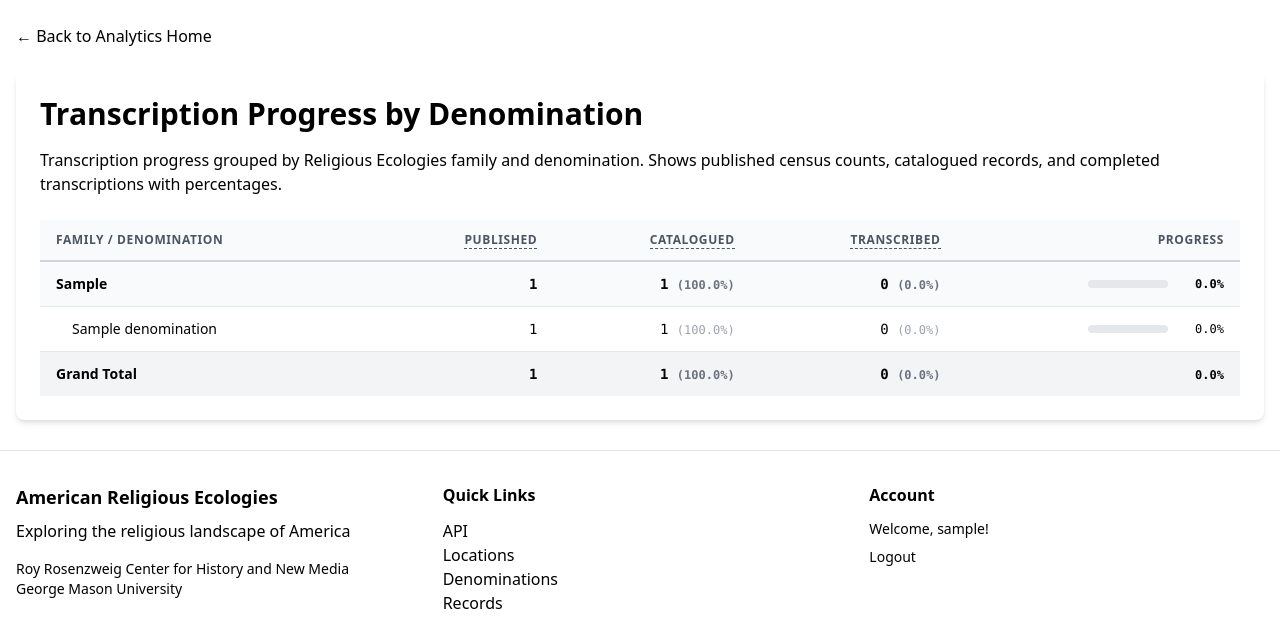
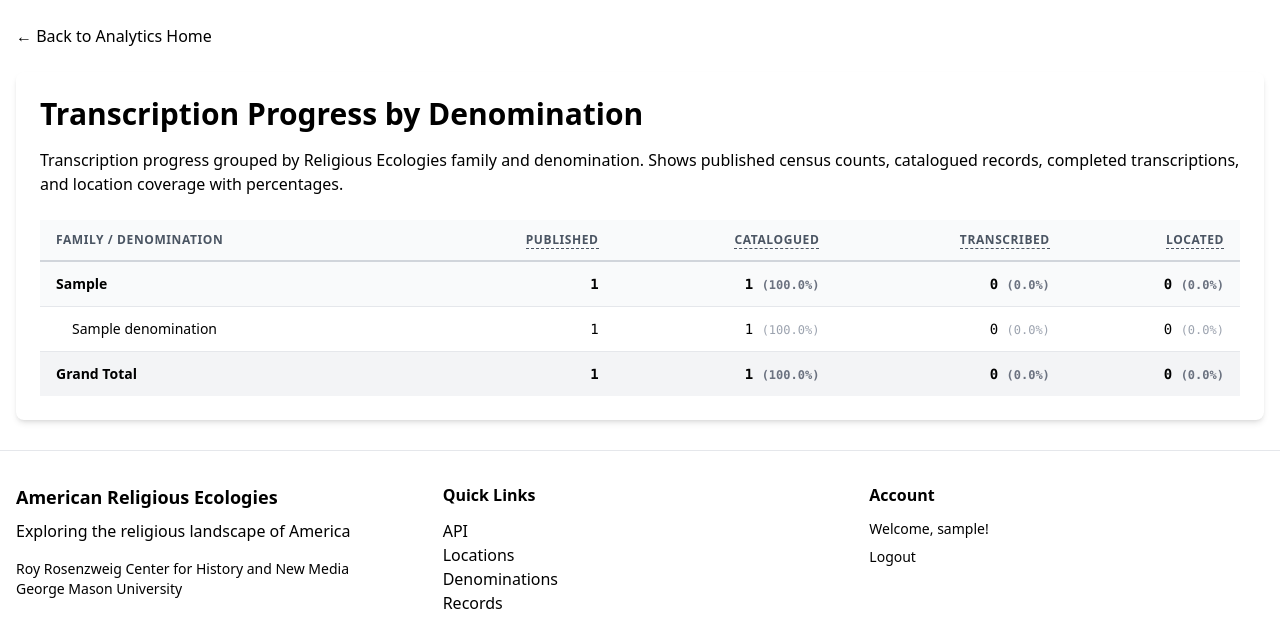
Before and after one commit to chnm/relec-django, a Django app: page /analytics/analysis/transcription-progress/ in a window 1280 px wide. Shown: the part 56-692 px from the top of the page. Run offline with Django 5.2, Linux system fonts and the light colour scheme; a user stored in the database is signed in; tables that the repository leaves empty hold one stand-in row (values such as "Sample post"); data that the repository does not hold is empty; parts of the project's set-up code (start-up, migrations or seed data) failed here and were passed over; some libraries are stand-ins or nearby versions; some web fonts are replaced.

Commit message:
feat(analytics): replace progress bar with located column in transcription table
Drop the Progress column and add a Located column showing records
with a USGS populated place / geographic ID, with percentage of
published count.

Refs #78

Co-Authored-By: Claude Opus 4.6 (1M context) <noreply@anthropic.com>

```diff
--- a/analytics/views.py
+++ b/analytics/views.py
@@ -266,7 +266,7 @@ def transcription_progress(request):
 
     from django.db.models import IntegerField, OuterRef
 
-    # Subqueries for catalogued (in database) and transcribed (approved) counts
+    # Subqueries for catalogued (in database), transcribed (approved), and located counts
     body_count = (
         ReligiousBody.objects.filter(denomination=OuterRef("pk"))
         .order_by()
@@ -284,6 +284,16 @@ def transcription_progress(request):
         .annotate(c=Count("*"))
         .values("c")
     )
+    located_count = (
+        ReligiousBody.objects.filter(
+            denomination=OuterRef("pk"),
+            census_record__populated_place__isnull=False,
+        )
+        .order_by()
+        .values("denomination")
+        .annotate(c=Count("*"))
+        .values("c")
+    )
 
     denominations = (
         Denomination.objects.annotate(
@@ -292,6 +302,9 @@ def transcription_progress(request):
             ),
             total_transcribed=Coalesce(
                 Subquery(approved_count, output_field=IntegerField()), 0
+            ),
+            total_located=Coalesce(
+                Subquery(located_count, output_field=IntegerField()), 0
             ),
         )
         .filter(published_churches_count__isnull=False, published_churches_count__gt=0)
@@ -304,6 +317,7 @@ def transcription_progress(request):
         pub = denom.published_churches_count or 0
         denom.pct_catalogued = round(denom.total_catalogued / pub * 100, 1) if pub else 0
         denom.pct_transcribed = round(denom.total_transcribed / pub * 100, 1) if pub else 0
+        denom.pct_located = round(denom.total_located / pub * 100, 1) if pub else 0
         denom_list.append(denom)
 
     # Group denominations by family_relec for the template
@@ -316,28 +330,34 @@ def transcription_progress(request):
                 "total_published": 0,
                 "total_catalogued": 0,
                 "total_transcribed": 0,
+                "total_located": 0,
             }
         families[family]["denominations"].append(denom)
         families[family]["total_published"] += denom.published_churches_count or 0
         families[family]["total_catalogued"] += denom.total_catalogued
         families[family]["total_transcribed"] += denom.total_transcribed
+        families[family]["total_located"] += denom.total_located
 
     # Compute family-level percentages
     for family in families.values():
         pub = family["total_published"]
         family["pct_catalogued"] = round(family["total_catalogued"] / pub * 100, 1) if pub else 0
         family["pct_transcribed"] = round(family["total_transcribed"] / pub * 100, 1) if pub else 0
+        family["pct_located"] = round(family["total_located"] / pub * 100, 1) if pub else 0
 
     # Compute grand totals
     grand_published = sum(f["total_published"] for f in families.values())
     grand_catalogued = sum(f["total_catalogued"] for f in families.values())
     grand_transcribed = sum(f["total_transcribed"] for f in families.values())
+    grand_located = sum(f["total_located"] for f in families.values())
     totals = {
         "grand_published": grand_published,
         "grand_catalogued": grand_catalogued,
         "grand_transcribed": grand_transcribed,
+        "grand_located": grand_located,
         "pct_catalogued": round(grand_catalogued / grand_published * 100, 1) if grand_published else 0,
         "pct_transcribed": round(grand_transcribed / grand_published * 100, 1) if grand_published else 0,
+        "pct_located": round(grand_located / grand_published * 100, 1) if grand_published else 0,
     }
 
     context = {
--- a/templates/analytics/transcription_progress.html
+++ b/templates/analytics/transcription_progress.html
@@ -43,7 +43,7 @@
             <h1 class="text-3xl font-heading font-bold text-content-primary mb-4">{{ title }}</h1>
             <p class="text-content-secondary mb-6">
                 Transcription progress grouped by Religious Ecologies family and denomination. Shows published
-                census counts, catalogued records, and completed transcriptions with percentages.
+                census counts, catalogued records, completed transcriptions, and location coverage with percentages.
             </p>
 
             {% if families %}
@@ -67,7 +67,11 @@
                                         <span class="tooltip-text">Fully transcribed and approved records (% of published)</span>
                                     </span>
                                 </th>
-                                <th class="px-4 py-3 text-right text-xs font-semibold text-gray-600 uppercase tracking-wider">Progress</th>
+                                <th class="px-4 py-3 text-right text-xs font-semibold text-gray-600 uppercase tracking-wider relative">
+                                    <span class="tooltip-header">Located
+                                        <span class="tooltip-text">Records with a USGS populated place / geographic ID (% of published)</span>
+                                    </span>
+                                </th>
                             </tr>
                         </thead>
                         <tbody class="bg-white divide-y divide-gray-200">
@@ -88,17 +92,9 @@
                                         {{ family.total_transcribed|intcomma }}
                                         <span class="text-xs text-gray-500">({{ family.pct_transcribed }}%)</span>
                                     </td>
-                                    <td class="px-4 py-3 text-sm text-right">
-                                        {% if family.total_published > 0 %}
-                                            <div class="flex items-center justify-end gap-2">
-                                                <div class="w-20 bg-gray-200 rounded-full h-2">
-                                                    <div class="bg-religious-primary h-2 rounded-full" style="width: {{ family.pct_transcribed }}%"></div>
-                                                </div>
-                                                <span class="text-content-primary text-xs font-bold font-mono w-12 text-right">{{ family.pct_transcribed }}%</span>
-                                            </div>
-                                        {% else %}
-                                            <span class="text-gray-400">—</span>
-                                        {% endif %}
+                                    <td class="px-4 py-3 text-sm text-right font-bold text-content-primary font-mono whitespace-nowrap">
+                                        {{ family.total_located|intcomma }}
+                                        <span class="text-xs text-gray-500">({{ family.pct_located }}%)</span>
                                     </td>
                                 </tr>
                                 {# Denomination rows under this family #}
@@ -118,17 +114,9 @@
                                             {{ denom.total_transcribed|default:"0"|intcomma }}
                                             <span class="text-xs text-gray-400">({{ denom.pct_transcribed }}%)</span>
                                         </td>
-                                        <td class="px-4 py-3 text-sm text-right">
-                                            {% if denom.published_churches_count > 0 %}
-                                                <div class="flex items-center justify-end gap-2">
-                                                    <div class="w-20 bg-gray-200 rounded-full h-2">
-                                                        <div class="bg-religious-primary h-2 rounded-full" style="width: {{ denom.pct_transcribed }}%"></div>
-                                                    </div>
-                                                    <span class="text-content-secondary text-xs font-mono w-12 text-right">{{ denom.pct_transcribed }}%</span>
-                                                </div>
-                                            {% else %}
-                                                <span class="text-gray-400">—</span>
-                                            {% endif %}
+                                        <td class="px-4 py-3 text-sm text-right text-content-secondary font-mono whitespace-nowrap">
+                                            {{ denom.total_located|default:"0"|intcomma }}
+                                            <span class="text-xs text-gray-400">({{ denom.pct_located }}%)</span>
                                         </td>
                                     </tr>
                                 {% endfor %}
@@ -147,10 +135,9 @@
                                         {{ totals.grand_transcribed|default:"0"|intcomma }}
                                         <span class="text-xs text-gray-500">({{ totals.pct_transcribed }}%)</span>
                                     </td>
-                                    <td class="px-4 py-3 text-sm text-right">
-                                        {% if totals.grand_published > 0 %}
-                                            <span class="text-content-primary text-xs font-bold font-mono">{{ totals.pct_transcribed }}%</span>
-                                        {% endif %}
+                                    <td class="px-4 py-3 text-sm text-right text-content-primary font-mono whitespace-nowrap">
+                                        {{ totals.grand_located|default:"0"|intcomma }}
+                                        <span class="text-xs text-gray-500">({{ totals.pct_located }}%)</span>
                                     </td>
                                 </tr>
                             </tfoot>
```
